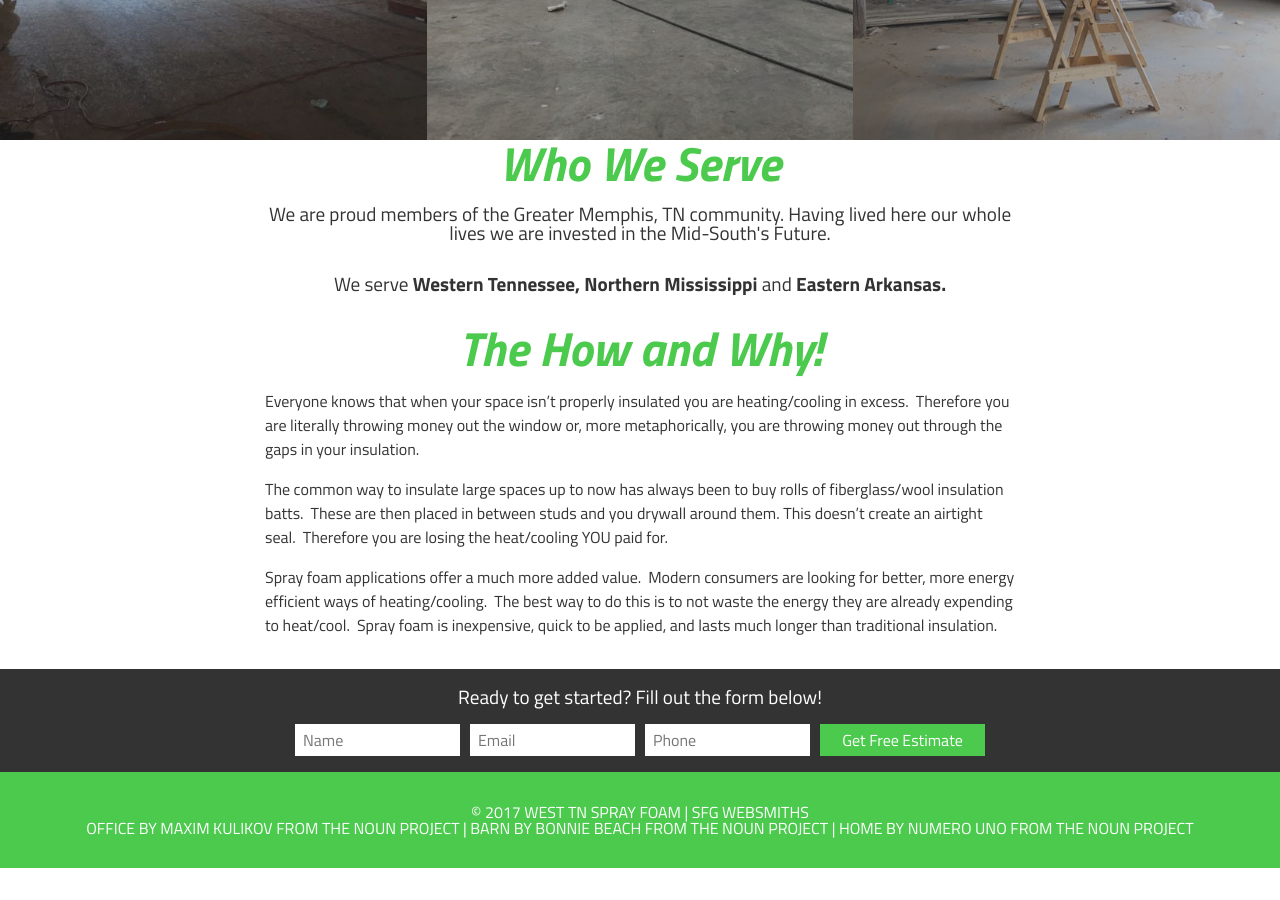
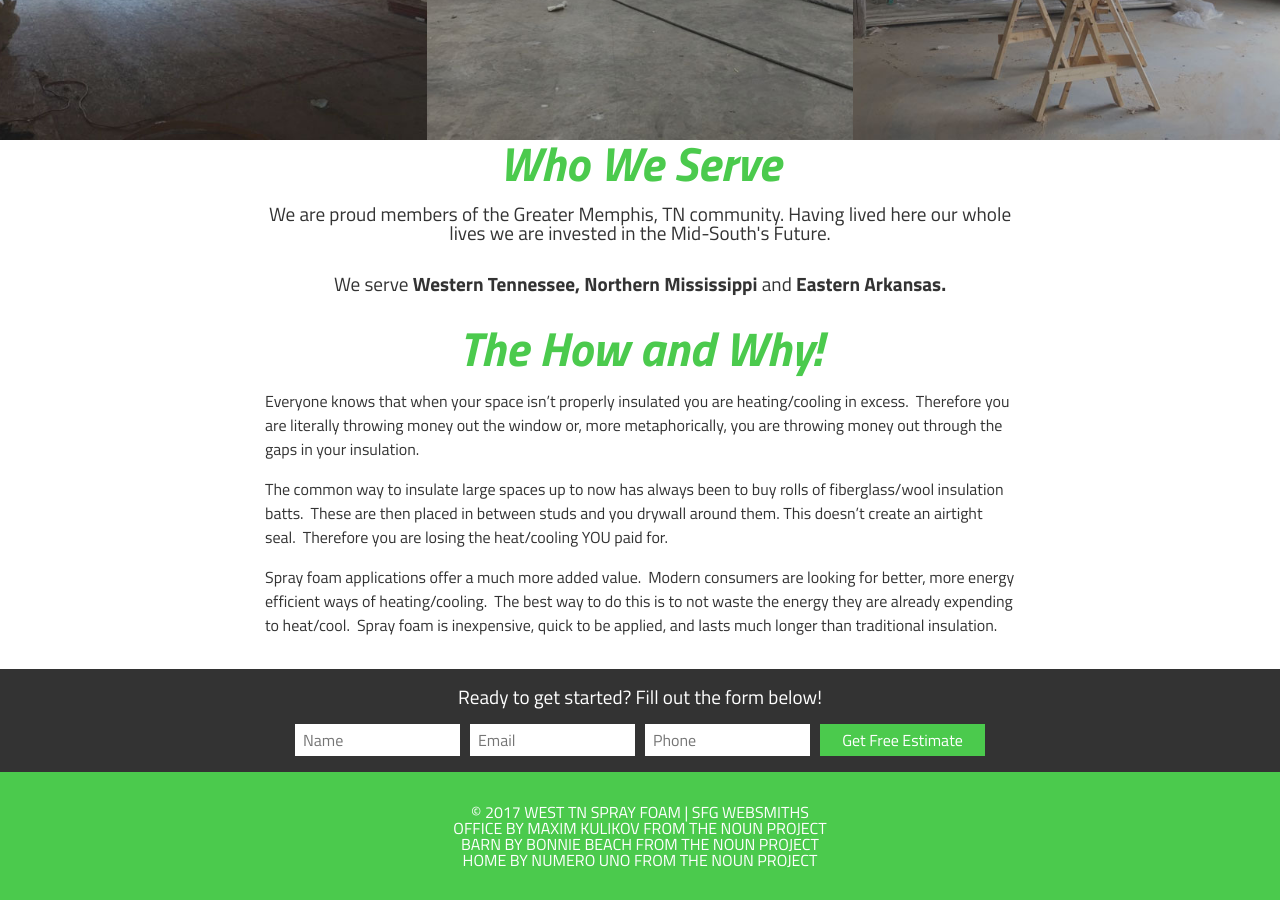
Before and after one commit to Kaytal/westtnsprayfoam, a Jekyll site: the page built from index.html, in a window 1280 px wide and 900 px high, scrolled down 1198 px. Built offline with Jekyll 4.4.1, drawn with Linux system fonts in a browser that asks for light colours; nearby versions of some CDN libraries; before the commit the page ends 2066 px from its top, so only the background shows below that.

```diff
--- a/_includes/footer.html
+++ b/_includes/footer.html
@@ -1,6 +1,8 @@
 <footer class="copyright-info">
   <p>&copy; <span class="full-year"></span> West TN Spray Foam | SFG Websmiths</p>
-  <p>Office by Maxim Kulikov from the Noun Project | Barn by Bonnie Beach from the Noun Project | Home by Numero Uno from the Noun Project</p>
+  <p>Office by Maxim Kulikov from the Noun Project</p>
+  <p>Barn by Bonnie Beach from the Noun Project</p>
+  <p>Home by Numero Uno from the Noun Project</p>
 </footer>
 <script src="//ajax.googleapis.com/ajax/libs/jquery/1.10.2/jquery.min.js"></script>
 <script src="//cdnjs.cloudflare.com/ajax/libs/jquery-form-validator/2.3.26/jquery.form-validator.min.js"></script>
```
